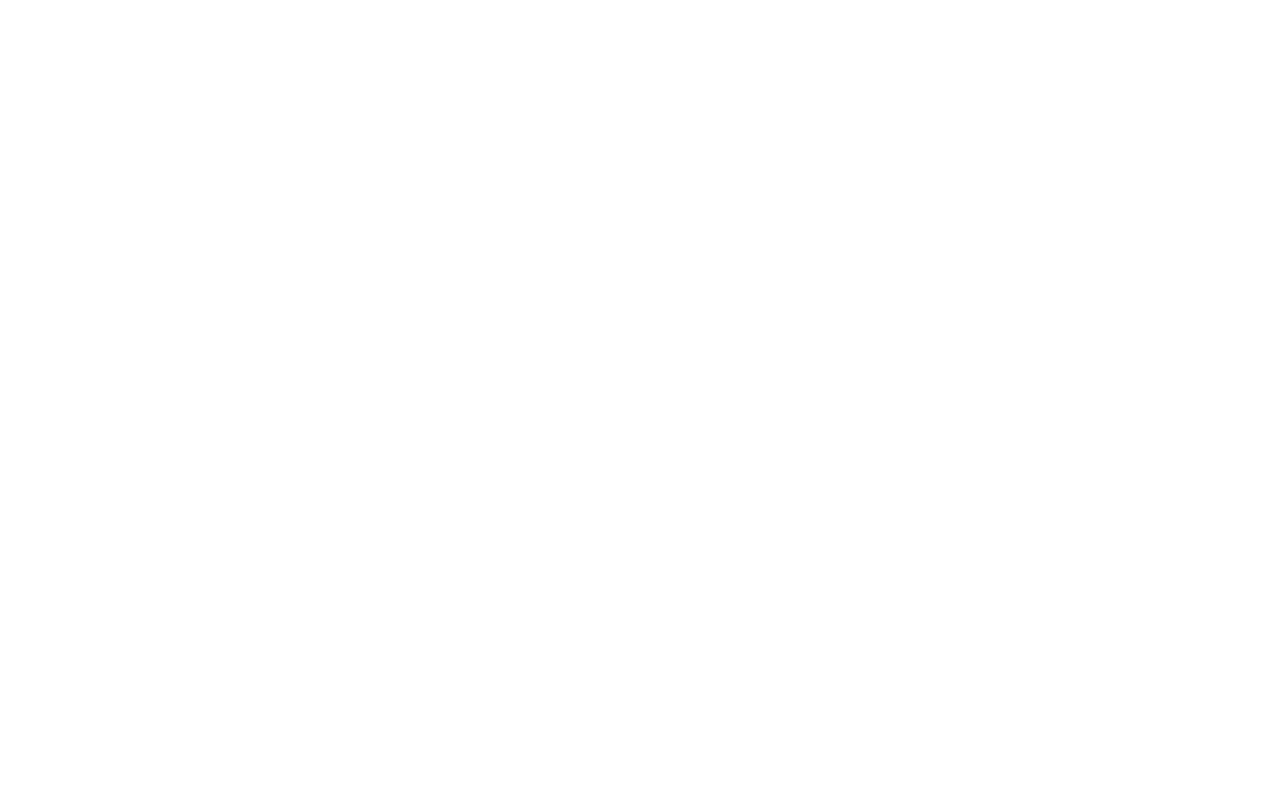
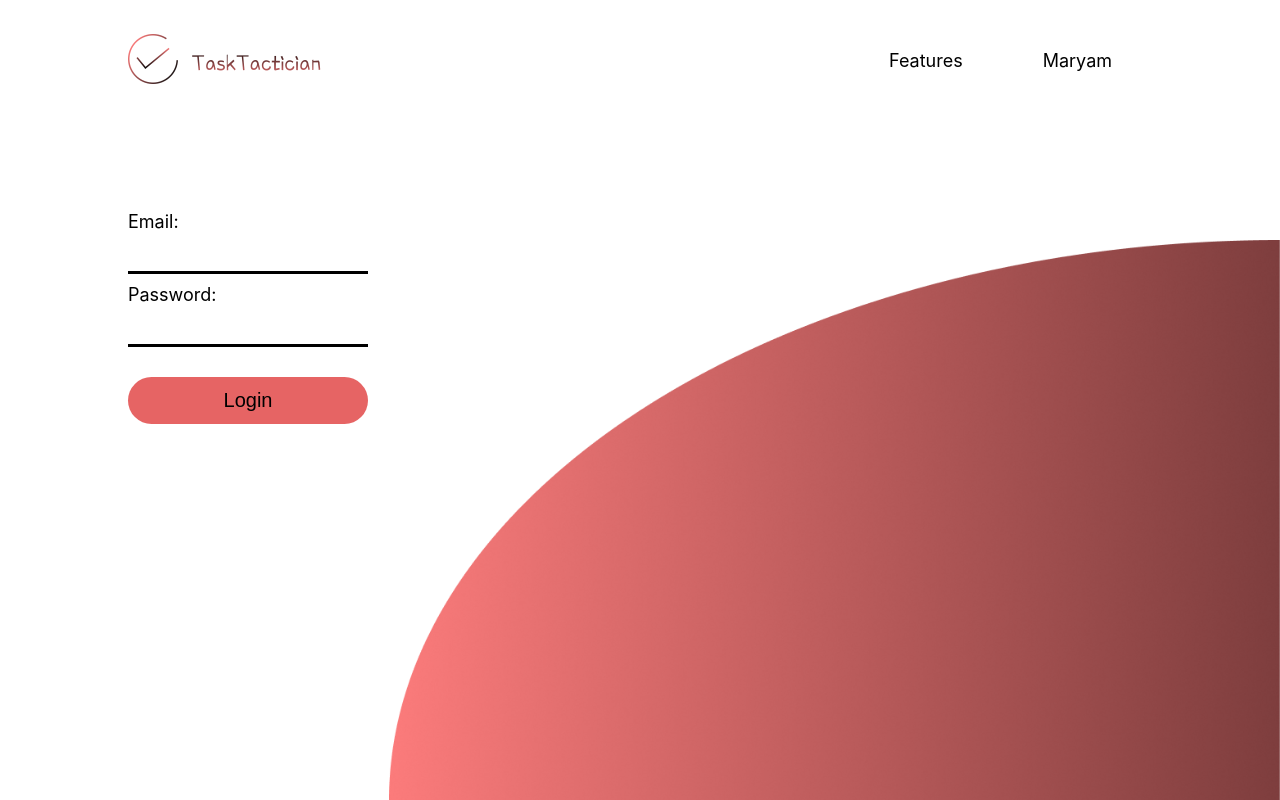
Before and after one commit to MARSIF123/TodoListApp, a React (Create React App) app in the folder client/: page /login in a window 1280 px wide. Before the commit this address had no page. Built offline with nearby package versions, Linux system fonts and the light colour scheme.

Commit message:
WIP: user context

```diff
--- a/client/src/App.js
+++ b/client/src/App.js
@@ -2,13 +2,18 @@
 import Home from "./pages/Home/Home";
 import Features from "./pages/Features/Features";
 import { Routes, Route } from "react-router-dom";
+import Login from "./pages/Login/Login";
+import UserContextProvider from "./context/UserContextProvider";
 
 function App() {
   return (
-    <Routes>
-      <Route path="/" element={<Home />} />
-      <Route path="/features" element={<Features />} />
-    </Routes>
+    <UserContextProvider>
+      <Routes>
+        <Route path="/" element={<Home />} />
+        <Route path="/features" element={<Features />} />
+        <Route path="/login" element={<Login />} />
+      </Routes>
+    </UserContextProvider>
   );
 }
 
--- /dev/null
+++ b/client/src/context/UserContextProvider.js
@@ -0,0 +1,21 @@
+import React from "react";
+
+export const userCtx = React.createContext();
+
+function UserContextProvider({ children }) {
+  const [email, setEmail] = React.useState("");
+  const [password, setPassword] = React.useState("");
+  const [isLoggedIn, setIsLoggedIn] = React.useState("");
+
+  const ctxVal = {
+    email,
+    setEmail,
+    password,
+    setPassword,
+    isLoggedIn,
+    setIsLoggedIn,
+  };
+  return <userCtx.Provider value={ctxVal}>{children}</userCtx.Provider>;
+}
+
+export default UserContextProvider;
--- /dev/null
+++ b/client/src/pages/Login/Login.js
@@ -0,0 +1,60 @@
+import React from "react";
+import styles from "./login.module.css";
+import Button from "../../components/Button/Button";
+import { useNavigate } from "react-router-dom";
+import { userCtx } from "../../context/UserContextProvider";
+import PageLayout from "../PageLayout";
+
+function Login() {
+  const navigate = useNavigate();
+
+  const { email, setEmail, password, setPassword, setIsLoggedIn } =
+    React.useContext(userCtx);
+
+  const LoginSubmissionHandler = (event) => {
+    event.preventDefault();
+    console.log({ email, password });
+    setIsLoggedIn(true);
+    navigate("/my-tasks");
+  };
+  return (
+    <PageLayout>
+      <form className={styles.form} onSubmit={LoginSubmissionHandler}>
+        <div className={styles.data}>
+          <label className={styles.label} htmlFor="email">
+            Email:
+          </label>
+          <input
+            value={email}
+            onChange={(event) => {
+              setEmail(event.target.value);
+            }}
+            required
+            className={styles.input}
+            id="email"
+            type="email"
+          />
+
+          <label className={styles.label} htmlFor="password">
+            Password:
+          </label>
+          <input
+            value={password}
+            onChange={(event) => {
+              setPassword(event.target.value);
+            }}
+            required
+            className={styles.input}
+            style={{ marginBottom: 20 }}
+            id="password"
+            type="password"
+          />
+
+          <Button width={"100%"}>Login</Button>
+        </div>
+      </form>
+    </PageLayout>
+  );
+}
+
+export default Login;
--- /dev/null
+++ b/client/src/pages/Login/login.module.css
@@ -0,0 +1,46 @@
+.form {
+  display: flex;
+  flex-direction: column;
+  margin-top: 100px;
+  align-items: flex-start;
+  min-height: 50vh;
+  margin-top: 100px;
+}
+
+.data {
+  display: flex;
+  flex-direction: column;
+}
+
+.input:last-child {
+  margin-bottom: 200px;
+}
+
+.label,
+.input {
+  margin-bottom: 10px;
+  font-size: 18px;
+}
+
+.input {
+  border: none;
+  border-bottom: 3px solid black;
+  outline: none;
+  padding: 4px;
+}
+
+.input:hover {
+  border-color: var(--hover-color);
+}
+
+.input:focus {
+  border: 3px solid var(--hover-color);
+  border-radius: 5px;
+}
+
+@media (max-width: 600px) {
+  .main {
+    align-items: center;
+    justify-content: center;
+  }
+}
```
